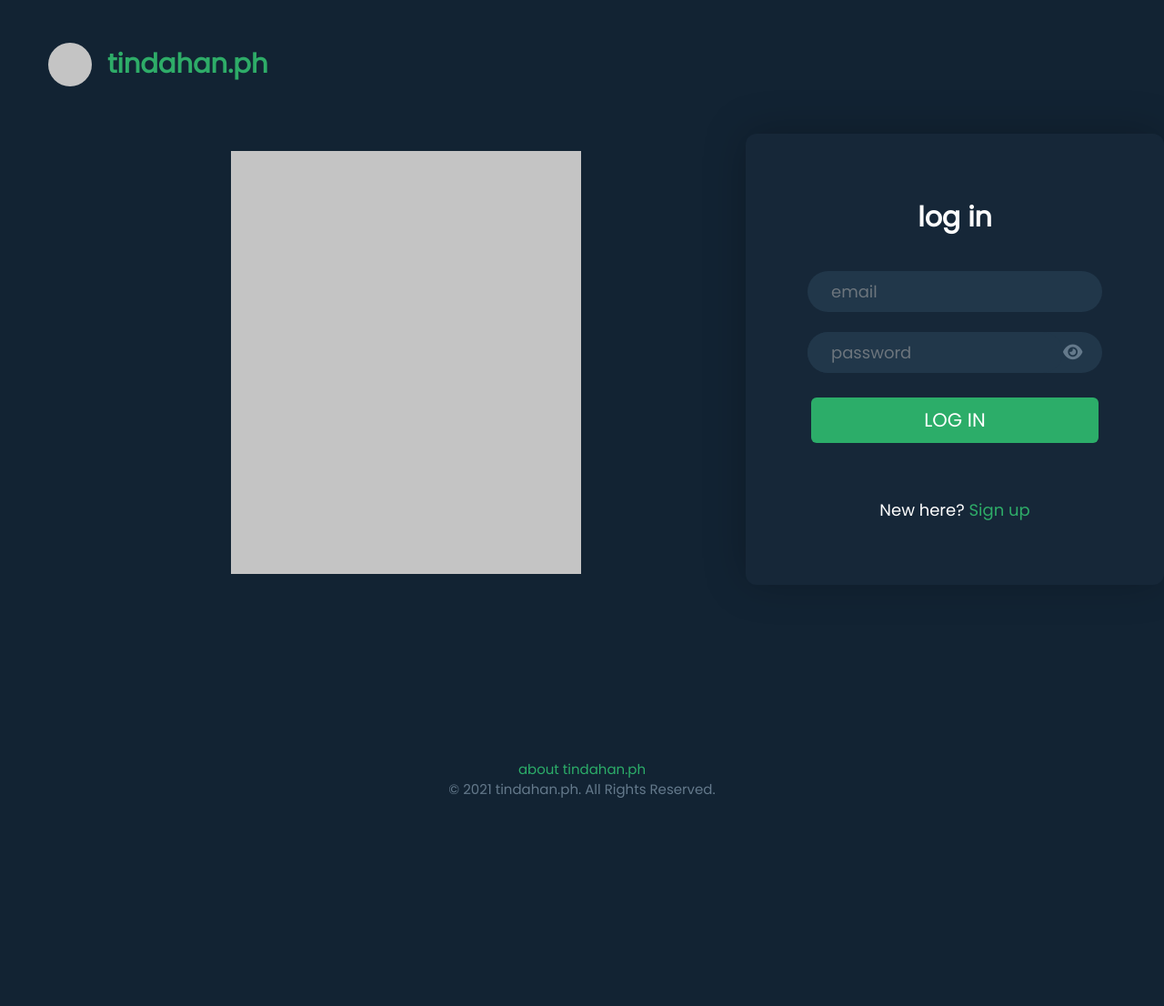
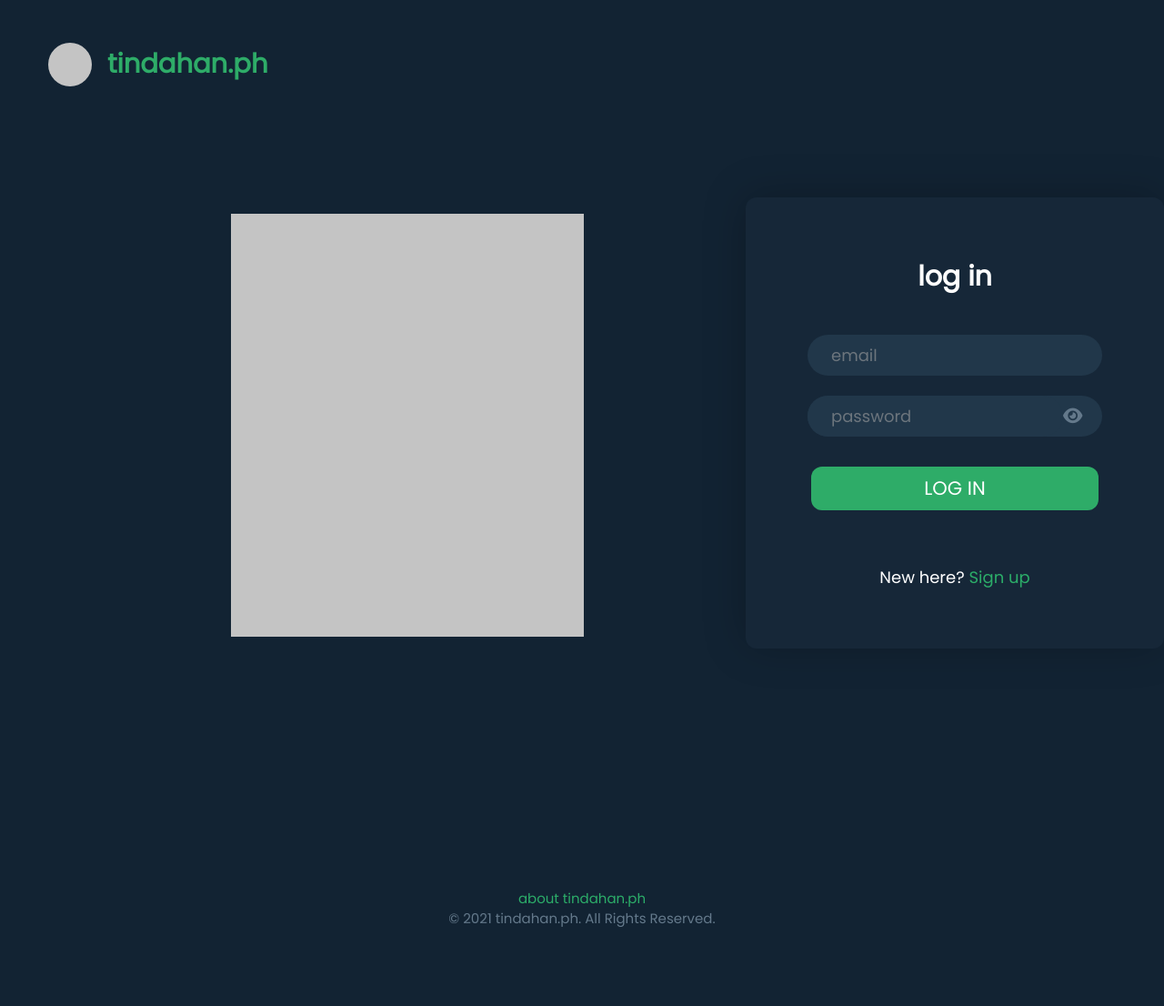
Before and after one commit to cruzhansm/tindahan.ph, a PHP site: page /src/login.html in a window 1280 px wide. Shown: the whole page at 91% size. Before the commit the page ends 877 px from the top, so only its background shows below. Run offline with PHP 8.4, Linux system fonts and the light colour scheme; some libraries are stand-ins or nearby versions; some web fonts are replaced.

Commit message:
revisions for login and form.css

```diff
--- a/css/base/form.css
+++ b/css/base/form.css
@@ -1,69 +1,19 @@
-::placeholder, ::-ms-input-placeholder, :-ms-input-placeholder{
+::placeholder,
+::-ms-input-placeholder,
+:-ms-input-placeholder {
   color: var(--placeholder);
 }
 
-.form-control, .form-control:focus{
-  width:324px;
-  height:45px;
-  border-radius: 73px;
+.form-control,
+.form-control:focus {
   background-color: var(--tph-tertiary);
-  color:#B9C8D3;
-  font-size:18px;
-  border:none;
-  margin-bottom:22px;
-  padding-left: 26px;
-  padding-right: 26px;
-  box-shadow:none;
+  color: var(--input);
+  font-size: 18px;
+  border: none;
+  box-shadow: none;
 }
 
-.form-password{
-  margin-bottom:22px;
-  display:flex;
-  background-color: var(--tph-tertiary);
-  border-radius: 73px;
-  width:324px;
-  height:45px;
-  padding:0;
-  align-items: center;
+.btn-primary {
+  width: 316px !important;
+  height: 48px !important;
 }
-
-.form-password > input{
-  margin-top:22px;
-}
-
-.password, .password:focus{
-  width:281px;
-}
-
-.form-password > i{
-  padding-right:19px;
-  color:var(--tph-text-secondary);
-  font-size:19px;
-}
-
-.form-password > i:hover{
-  cursor:pointer;
-  color:#B9C8D3;
-}
-
-.btn-primary{
-  width:316px !important;
-  height:48px;
-  background-color: var(--tph-text-highlight);
-  text-transform:uppercase;
-  font-size: 21px;
-  border-radius:6px;
-  border:none;
-  transition:none !important;
-}
-
-.btn-primary:focus{
-  background-color: var(--tph-text-highlight);
-  outline:0;
-}
-
-
-
-.btn-primary:hover{
-  background-color:var(--tph-text-highlight);
-}
--- a/css/base/styles.css
+++ b/css/base/styles.css
@@ -6,7 +6,9 @@
   --tph-tertiary: #21374A !important;
   --tph-highlight: #2EAC68 !important;
   --tph-text-highlight: #2CAD69 !important;
+  --tph-button-hover: #2DD67B !important;
   --placeholder: #C4C4C4 !important;
+  --input:#B9C8D3 !important;
 }
 
 /* COLOR THEME VARIABLES */
--- a/css/components/buttons.css
+++ b/css/components/buttons.css
@@ -1,5 +1,4 @@
 .btn {
-  border-radius: 12px;
   font-size: 20px;
   line-height: 30px;
   width: 250px !important;
@@ -12,8 +11,8 @@
   box-shadow: none;
 }
 
-.btn:active:focus{
-  box-shadow:none;
+.btn:active:focus {
+  box-shadow: none;
 }
 
 .btn-tertiary {
@@ -25,3 +24,20 @@
   background-color: #2C4962;
   color: #8FA9BF;
 }
+
+.btn-primary {
+  background-color: var(--tph-highlight);
+  text-transform: uppercase;
+  font-size: 21px;
+  border: none;
+  transition: none !important;
+}
+
+.btn-primary:hover {
+  background-color: var(--tph-button-hover);
+}
+
+.btn-primary:focus {
+  background-color: var(--tph-text-highlight);
+  outline: 0;
+}
--- a/css/login/login-body.css
+++ b/css/login/login-body.css
@@ -1,73 +1,72 @@
-.body{
-  display:flex;
+.body {
+  display: flex;
   flex-direction: row;
-  margin-left:254px;
-  height:687px;
+  margin-left: 254px;
+  margin-top: 32px;
+  height: 687px;
 }
 
-.body-banner{
-  width:798px;
-  height:465px;
+.body-banner {
+  width: 798px;
+  height: 465px;
   background-color: var(--placeholder);
-  margin-top:71px;
+  margin-top: 108px;
 }
 
-.body-login, .body-signup{
-  margin-top:52px;
-  margin-left:181px;
-  width:461px;
-  height:496px;
-  background-color:var(--tph-secondary);
-  box-shadow: -2px -2px 47px -3px rgba(0, 0, 0, 0.25);
-  padding:70px 68px;
+.body-login, .body-signup {
+  margin-top: 90px;
+  margin-left: 178px;
+  width: 461px;
+  height: 496px;
+  background-color: var(--tph-secondary);
+  box-shadow: -2px -2px 47px -3px
+            rgba(0, 0, 0, 0.25);
+  padding: 65px 68px;
   text-align: center;
   justify-content: center;
-  display:inline;
+  display: inline;
 }
 
-.body-login-title, .body-signup-title{
-  font-size:30px;
-  font-weight:700;
-  margin-bottom:36px;
+.body-login-title, .body-signup-title {
+  font-size: 30px;
+  font-weight: 700;
+  margin-bottom: 41px;
 }
 
-.btn-primary{
-  margin-top:5px;
-}
-
-.body-login-signup-link{
-  margin-top:60px;
+.body-login-signup-link {
+  margin-top: 60px;
   font-size: 18px;
 }
 
-.body-signup-login-link{
-  font-size:18px;
+.body-signup-login-link {
+  font-size: 18px;
 }
 
-.body-login-signup-link > span, .body-signup-login-link > span{
-  color: var(--tph-highlight);
+.body-login-signup-link > span,
+.body-signup-login-link > span {
+  color: var(--tph-text-highlight);
 }
 
-.body-login-signup-link > span:hover, .body-signup-login-link > span:hover{
-  color: var(--tph-text-highlight);
-  cursor:pointer;
+.body-login-signup-link > span:hover,
+.body-signup-login-link > span:hover {
+  color: var(--tph-button-hover);
+  cursor: pointer;
 }
 
-.body-signup{
+.body-signup {
   height: 687px;
   width: 461px;
-  margin-top:0;
-  padding:50px 68px;
+  margin-top: 0px;
+  padding: 50px 68px;
 }
 
-.body-signup-terms{
-  margin-top:18px;
-  margin-bottom:35px;
-  font-size:12px;
+.body-signup-terms {
+  margin-top: 18px;
+  margin-bottom: 35px;
+  font-size: 12px;
 }
 
-.copyright{
-  margin-bottom:50px;
-  margin-top:50px;
+.copyright {
+  margin-top: 160px;
   justify-content: center;
 }
--- /dev/null
+++ b/css/login/login-form.css
@@ -0,0 +1,42 @@
+.form-control,
+.form-control:focus {
+  width: 324px;
+  height: 45px;
+  padding-left: 26px;
+  padding-right: 26px;
+  margin-bottom: 22px;
+}
+
+.form-password > input {
+  margin-top: 22px;
+}
+
+.password,
+.password:focus {
+  width: 281px;
+}
+
+.form-password {
+  margin-bottom: 28px;
+  display: flex;
+  background-color: var(--tph-tertiary);
+  width: 324px;
+  height: 45px;
+  padding: 0;
+  align-items: center;
+}
+
+.form-password > i {
+  padding-right: 19px;
+  color: var(--tph-text-secondary);
+  font-size: 19px;
+}
+
+.form-password > i:hover {
+  cursor: pointer;
+  color: var(--input);
+}
+
+.btn-primary {
+    margin-top: 5px;
+  }
--- a/css/login/login-header.css
+++ b/css/login/login-header.css
@@ -1,20 +1,19 @@
-.login-header{
+.login-header {
   display: flex;
   justify-content: flex-start;
-  margin-top:47px;
-  margin-left:53px;
+  margin-top: 47px;
+  margin-left: 53px;
   align-items: center;
 }
 
-.login-header-text{
-  font-weight:800;
-  font-size:29px;
+.login-header-text {
+  font-size: 29px;
   color: var(--tph-highlight);
 }
 
-.circle{
-  width:48px;
-  height:48px;
+.circle {
+  width: 48px;
+  height: 48px;
   background-color: var(--placeholder);
-  margin-right:17px;
+  margin-right: 17px;
 }
--- a/css/login/login.css
+++ b/css/login/login.css
@@ -1,2 +1,3 @@
 @import url('login-header.css');
 @import url('login-body.css');
+@import url('login-form.css');
--- a/css/utilities/border-radius.css
+++ b/css/utilities/border-radius.css
@@ -1,7 +1,15 @@
-.rounded{
+.rounded {
     border-radius: 12px !important;
 }
 
-.circle{
-    border-radius:50%;
+.circle {
+    border-radius: 50%;
 }
+
+.border-content {
+    border-radius: 12px;
+  }
+
+  .border-input {
+    border-radius: 73px;
+  }
--- a/login.html
+++ /dev/null
@@ -1,127 +0,0 @@
-<!DOCTYPE html>
-<html lang="en">
-<head>
-  <meta charset="UTF-8">
-  <meta http-equiv="X-UA-Compatible" content="IE=edge">
-  <meta name="viewport" content="width=device-width, initial-scale=1.0">
-  <title>tindahan.ph — Log in</title>
-
-  <link href="https://cdn.jsdelivr.net/npm/bootstrap@5.0.2/dist/css/bootstrap.min.css" rel="stylesheet" integrity="sha384-EVSTQN3/azprG1Anm3QDgpJLIm9Nao0Yz1ztcQTwFspd3yD65VohhpuuCOmLASjC" crossorigin="anonymous">
-  <script src="https://cdnjs.cloudflare.com/ajax/libs/jquery/3.6.0/jquery.min.js" integrity="sha512-894YE6QWD5I59HgZOGReFYm4dnWc1Qt5NtvYSaNcOP+u1T9qYdvdihz0PPSiiqn/+/3e7Jo4EaG7TubfWGUrMQ==" crossorigin="anonymous" referrerpolicy="no-referrer"></script>
-  <script src="https://kit.fontawesome.com/056f419e6a.js" crossorigin="anonymous"></script>
-
-  <link rel="stylesheet" href="css/base/base.css">
-  <link rel="stylesheet" href="css/components/components.css">
-  <link rel="stylesheet" href="css/utilities/utilities.css">
-  <link rel="stylesheet" href="css/base/form.css">
-  <link rel="stylesheet" href="css/login/login.css">
-</head>
-
-<script>
-  window.onload = () => {
-
-    let login_box = document.getElementById('login-box');
-    let signup_box = document.getElementById('signup-box');
-    let password = true;
-    let login_password = document.getElementById('login-password');
-    let signup_password = document.getElementById('signup-password');
-    let signup_confirm = document.getElementById('signup-confirm');
-
-
-    document.getElementById('switch-login').addEventListener('click', () => {
-      login_box.classList.toggle('visually-hidden');
-      signup_box.classList.toggle('visually-hidden');
-    });
-
-    document.getElementById('switch-signup').addEventListener('click', () => {
-      login_box.classList.toggle('visually-hidden');
-      signup_box.classList.toggle('visually-hidden');
-    });
-
-    login_password.querySelector('i').addEventListener('click', () => {
-      if (password) {
-        login_password.querySelector("input").setAttribute('type','text');
-        login_password.querySelector("i").style.color = '#B9C8D3';
-      } else {
-        login_password.querySelector("input").setAttribute('type','password');
-        login_password.querySelector("i").style.color = 'var(--tph-text-secondary)';
-      }
-      password = !password;
-    });
-
-    signup_password.querySelector('i').addEventListener('click', () => {
-      if (password) {
-        signup_password.querySelector("input").setAttribute('type','text');
-        signup_password.querySelector("i").style.color = '#B9C8D3';
-      } else {
-        signup_password.querySelector("input").setAttribute('type','password');
-        signup_password.querySelector("i").style.color = 'var(--tph-text-secondary)';
-      }
-      password = !password;
-    });
-
-    signup_confirm.querySelector('i').addEventListener('click', () => {
-      if (password) {
-        signup_confirm.querySelector("input").setAttribute('type','text');
-        signup_confirm.querySelector("i").style.color = '#B9C8D3';
-      } else {
-        signup_confirm.querySelector("input").setAttribute('type','password');
-        signup_confirm.querySelector("i").style.color = 'var(--tph-text-secondary)';
-      }
-      password = !password;
-    });
-  }
-</script>
-
-<body class="bg-primary">
-  <div class="login-header">
-    <!--<div class="login-header-img"></div>-->
-    <div class="circle"></div>
-    <div class="login-header-text fw-bolder">tindahan.ph</div>
-  </div>
-  <div class="body">
-      <div class="body-banner"></div>
-      <div class="body-login rounded" id="login-box">
-          <div class="body-login-title">log in</div>
-          <input type="email" placeholder="email" class="form-control" required>
-          <div class="form-password" id="login-password">
-            <input type="password" placeholder="password" class="form-control password" required>
-            <i class="fas fa-eye"></i>
-          </div>
-          <button class="btn btn-primary">log in</button>
-          <div class="body-login-signup-link">
-              New here? <span id="switch-login">Sign up</span>
-          </div>
-
-      </div>
-      <div class="body-signup rounded visually-hidden" id="signup-box">
-        <div class="body-signup-title">sign up</div>
-        <input type="email" placeholder="email" class="form-control" required>
-        <input type="text" placeholder="first name" class="form-control" required>
-        <input type="text" placeholder="last name" class="form-control" required>
-        <div class="form-password" id="signup-password">
-          <input type="password" placeholder="password" id="passwordInput" class="form-control password" required>
-          <i id="text-toggle" class="fas fa-eye"></i>
-        </div>
-        <div class="form-password" id="signup-confirm">
-          <input type="password" placeholder="confirm password" id="password-input" class="form-control password" required>
-          <i id="text-toggle" class="fas fa-eye"></i>
-        </div>
-        <button class="btn btn-primary">sign up</button>
-        <div class="body-signup-terms">
-          By signing up, you agree to tindahan.ph's</br>
-          Terms of Service and Privacy Policy
-        </div>
-        <div class="body-signup-login-link">
-          Have an account? <span id="switch-signup">Log in</span>
-        </div>
-      </div>
-  </div>
-  <div class="copyright mx-auto">
-    <div class="text-highlight">about tindahan.ph</div>
-    <div class="text-secondary">&copy 2021 tindahan.ph. All Rights Reserved.</div>
-  </div>
-
-  <script src="https://cdn.jsdelivr.net/npm/bootstrap@5.0.2/dist/js/bootstrap.bundle.min.js" integrity="sha384-MrcW6ZMFYlzcLA8Nl+NtUVF0sA7MsXsP1UyJoMp4YLEuNSfAP+JcXn/tWtIaxVXM" crossorigin="anonymous"></script>
-</body>
-</html>
--- /dev/null
+++ b/src/login.html
@@ -0,0 +1,130 @@
+<!DOCTYPE html>
+<html lang="en">
+<head>
+  <meta charset="UTF-8">
+  <meta http-equiv="X-UA-Compatible" content="IE=edge">
+  <meta name="viewport" content="width=device-width, initial-scale=1.0">
+  <title>tindahan.ph — Log in</title>
+
+  <link href="https://cdn.jsdelivr.net/npm/bootstrap@5.0.2/dist/css/bootstrap.min.css" rel="stylesheet" integrity="sha384-EVSTQN3/azprG1Anm3QDgpJLIm9Nao0Yz1ztcQTwFspd3yD65VohhpuuCOmLASjC" crossorigin="anonymous">
+  <script src="https://cdnjs.cloudflare.com/ajax/libs/jquery/3.6.0/jquery.min.js" integrity="sha512-894YE6QWD5I59HgZOGReFYm4dnWc1Qt5NtvYSaNcOP+u1T9qYdvdihz0PPSiiqn/+/3e7Jo4EaG7TubfWGUrMQ==" crossorigin="anonymous" referrerpolicy="no-referrer"></script>
+  <script src="https://kit.fontawesome.com/056f419e6a.js" crossorigin="anonymous"></script>
+
+  <link rel="stylesheet" href="../css/base/base.css">
+  <link rel="stylesheet" href="../css/components/components.css">
+  <link rel="stylesheet" href="../css/utilities/utilities.css">
+  <link rel="stylesheet" href="../css/base/form.css">
+  <link rel="stylesheet" href="../css/login/login.css">
+</head>
+
+<script>
+  window.onload = () => {
+
+    let loginBox = document.getElementById('login-box');
+    let signupBox = document.getElementById('signup-box');
+    let password = true;
+    let loginPassword = document.getElementById('login-password');
+    let signupPassword = document.getElementById('signup-password');
+    let signupConfirm = document.getElementById('signup-confirm');
+
+
+    document.getElementById('switch-login').addEventListener('click', () => {
+      loginBox.classList.toggle('visually-hidden');
+      signupBox.classList.toggle('visually-hidden');
+    });
+
+    document.getElementById('switch-signup').addEventListener('click', () => {
+      loginBox.classList.toggle('visually-hidden');
+      signupBox.classList.toggle('visually-hidden');
+    });
+
+    loginPassword.querySelector('i').addEventListener('click', () => {
+      if(password) {
+        loginPassword.querySelector("input").setAttribute('type','text');
+        loginPassword.querySelector("i").style.color = '#B9C8D3';
+      }
+      else {
+        loginPassword.querySelector("input").setAttribute('type','password');
+        loginPassword.querySelector("i").style.color = 'var(--tph-text-secondary)';
+      }
+      password = !password;
+    });
+
+    signupPassword.querySelector('i').addEventListener('click', () => {
+      if(password) {
+        signupPassword.querySelector("input").setAttribute('type','text');
+        signupPassword.querySelector("i").style.color = '#B9C8D3';
+      }
+      else {
+        signupPassword.querySelector("input").setAttribute('type','password');
+        signupPassword.querySelector("i").style.color = 'var(--tph-text-secondary)';
+      }
+      password = !password;
+    });
+
+    signupConfirm.querySelector('i').addEventListener('click', () => {
+      if(password) {
+        signupConfirm.querySelector("input").setAttribute('type','text');
+        signupConfirm.querySelector("i").style.color = '#B9C8D3';
+      }
+      else {
+        signupConfirm.querySelector("input").setAttribute('type','password');
+        signupConfirm.querySelector("i").style.color = 'var(--tph-text-secondary)';
+      }
+      password = !password;
+    });
+  }
+</script>
+
+<body class="bg-primary">
+  <div class="login-header">
+    <!--<div class="login-header-img"></div>-->
+    <div class="circle"></div>
+    <div class="login-header-text fw-bolder">tindahan.ph</div>
+  </div>
+  <div class="body">
+      <div class="body-banner"></div>
+      <div class="body-login rounded" id="login-box">
+          <div class="body-login-title">log in</div>
+          <input type="email" placeholder="email" class="form-control border-input" required>
+          <div class="form-password border-input" id="login-password">
+            <input type="password" placeholder="password" class="form-control border-input password" required>
+            <i class="fas fa-eye"></i>
+          </div>
+          <button class="btn btn-primary border-content">log in</button>
+          <div class="body-login-signup-link">
+              New here? <span id="switch-login">Sign up</span>
+          </div>
+
+      </div>
+      <div class="body-signup rounded visually-hidden" id="signup-box">
+        <div class="body-signup-title">sign up</div>
+        <input type="email" placeholder="email" class="form-control border-input" required>
+        <input type="text" placeholder="first name" class="form-control border-input" required>
+        <input type="text" placeholder="last name" class="form-control border-input" required>
+        <div class="form-password border-input" id="signup-password">
+          <input type="password" placeholder="password" id="passwordInput" class="form-control border-input password" required>
+          <i id="text-toggle" class="fas fa-eye"></i>
+        </div>
+        <div class="form-password border-input" id="signup-confirm">
+          <input type="password" placeholder="confirm password" id="password-input" class="form-control border-input password" required>
+          <i id="text-toggle" class="fas fa-eye"></i>
+        </div>
+        <button class="btn btn-primary border-content">sign up</button>
+        <div class="body-signup-terms">
+          By signing up, you agree to tindahan.ph's</br>
+          Terms of Service and Privacy Policy
+        </div>
+        <div class="body-signup-login-link">
+          Have an account? <span id="switch-signup">Log in</span>
+        </div>
+      </div>
+  </div>
+  <div class="copyright mx-auto">
+    <div class="text-highlight">about tindahan.ph</div>
+    <div class="text-secondary">&copy 2021 tindahan.ph. All Rights Reserved.</div>
+  </div>
+
+  <script src="https://cdn.jsdelivr.net/npm/bootstrap@5.0.2/dist/js/bootstrap.bundle.min.js" integrity="sha384-MrcW6ZMFYlzcLA8Nl+NtUVF0sA7MsXsP1UyJoMp4YLEuNSfAP+JcXn/tWtIaxVXM" crossorigin="anonymous"></script>
+</body>
+</html>
```
Also changed, not shown: 1 other file.
